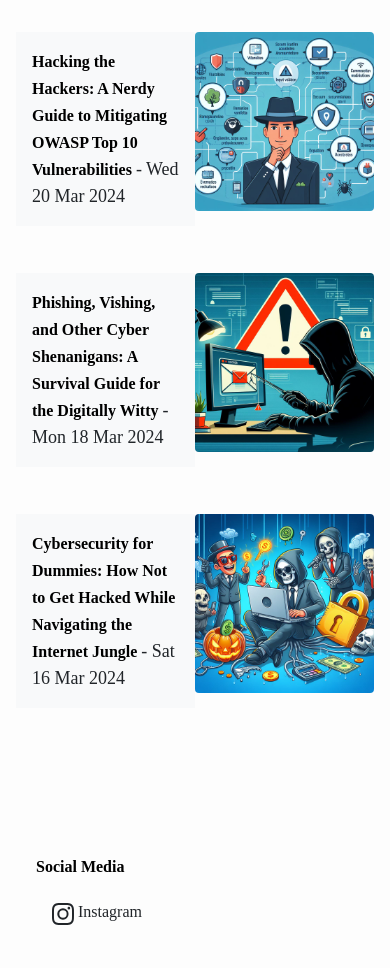
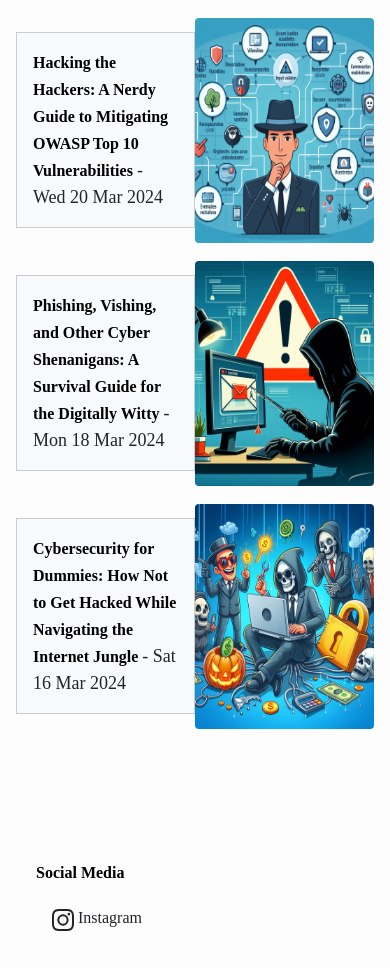
Before and after one commit to Bansiev8/BinaryBanter, a Django app: page / in a window 390 px wide. Shown: the part 86-1054 px from the top of the page. Run offline with Django 4.2, Linux system fonts and the light colour scheme; data comes from the database, SQL or seed files in the repository; some libraries are stand-ins or nearby versions; some web fonts are replaced.

Commit message:
random changes

```diff
--- a/binarybanter/blog/templates/home.html
+++ b/binarybanter/blog/templates/home.html
@@ -13,8 +13,8 @@
     }
 
     .blogtitle a {
-        font-size: 16px; /* Reduce font size of blog title */
-        font-weight: bold; /* Keep it bold */
+        font-size: 16px;
+        font-weight: bold;
     }
 
     /* Custom CSS */
@@ -30,13 +30,38 @@
         }
 
         .col-mobile:not(:last-child) {
-            margin-bottom: 15px; /* Add margin between columns on small devices */
+            margin-bottom: 15px;
+        }
+
+        .main-text,
+        .main-img {
+            display: flex;
+            flex-direction: column;
+        }
+
+        .main-text {
+            flex: 2;
+            align-items: stretch;
+            border: 1px solid #ccc;
+            padding: 10px;
+            margin-right: auto;
+        }
+
+        .main-img {
+            flex: 1;
+            margin-top: 10px;
+            align-items: stretch;
+        }
+
+        .main-img img {
+            height: 100%;
+            width: auto;
         }
     }
 
     @media (min-width: 768px) {
         .blogtitle-details {
-            margin-top: 10px; /* Add some space between blogtitle and blogtitle-details */
+            margin-top: 10px;
         }
 
         .col-md-9,
@@ -46,7 +71,9 @@
         }
 
         .main-text {
-            margin-bottom: 15px; /* Add margin between main-text and main-img on medium and large devices */
+            margin-bottom: 15px;
+            border: 1px solid #ccc;
+            padding: 10px;
         }
     }
 </style>
@@ -57,11 +84,11 @@
             {% for post in post_list %}
             <li>
                 <div class="row g-4 mt-2">
-                    <div class="main-text col-md-9 col-sm-12 col-xs-12 col-mobile bg-light p-3"> <!-- Modified column class -->
+                    <div class="main-text col-md-9 col-sm-12 col-xs-12 col-mobile bg-light p-3">
                         <div class="blogtitle">
                             <a class="text-decoration-none fw-bold" href="{% url 'post_detail' post.slug %}" style="color:black;"> {{ post.title }} </a> - {{ post.created_at | date:"D d M Y" }}<br/>
                         </div>
-                        <div class="blogtitle-details"> <!-- Ensure other details are shown below title -->
+                        <div class="blogtitle-details">
                             <small>Tags: {{ post.post_tags }}</small> <br/>
                             {{ post.content | safe | slice:":200"}}...<br/>
                             <a href="{% url 'post_detail' post.slug %}" style="color: black;">
@@ -69,7 +96,7 @@
                             </a>
                         </div>
                     </div>
-                    <div class="main-img col-md-3 col-sm-12 col-xs-12 col-mobile"> <!-- Modified column class -->
+                    <div class="main-img col-md-3 col-sm-12 col-xs-12 col-mobile">
                         {% if post.feature_image %}
                         <img src="{{post.feature_image.url}}" class="img-fluid rounded" alt="{{post.title}}">
                         {% else %}
```
